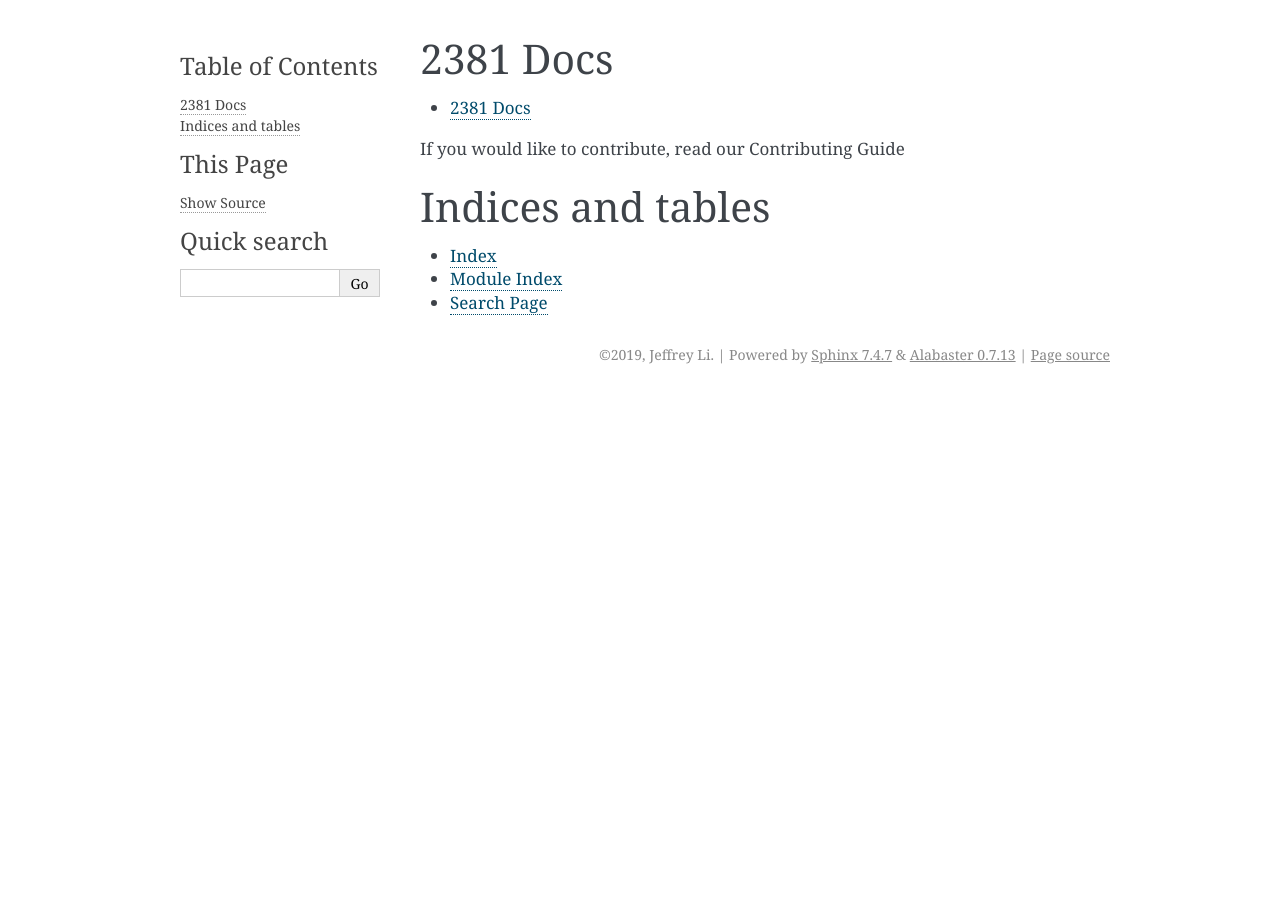
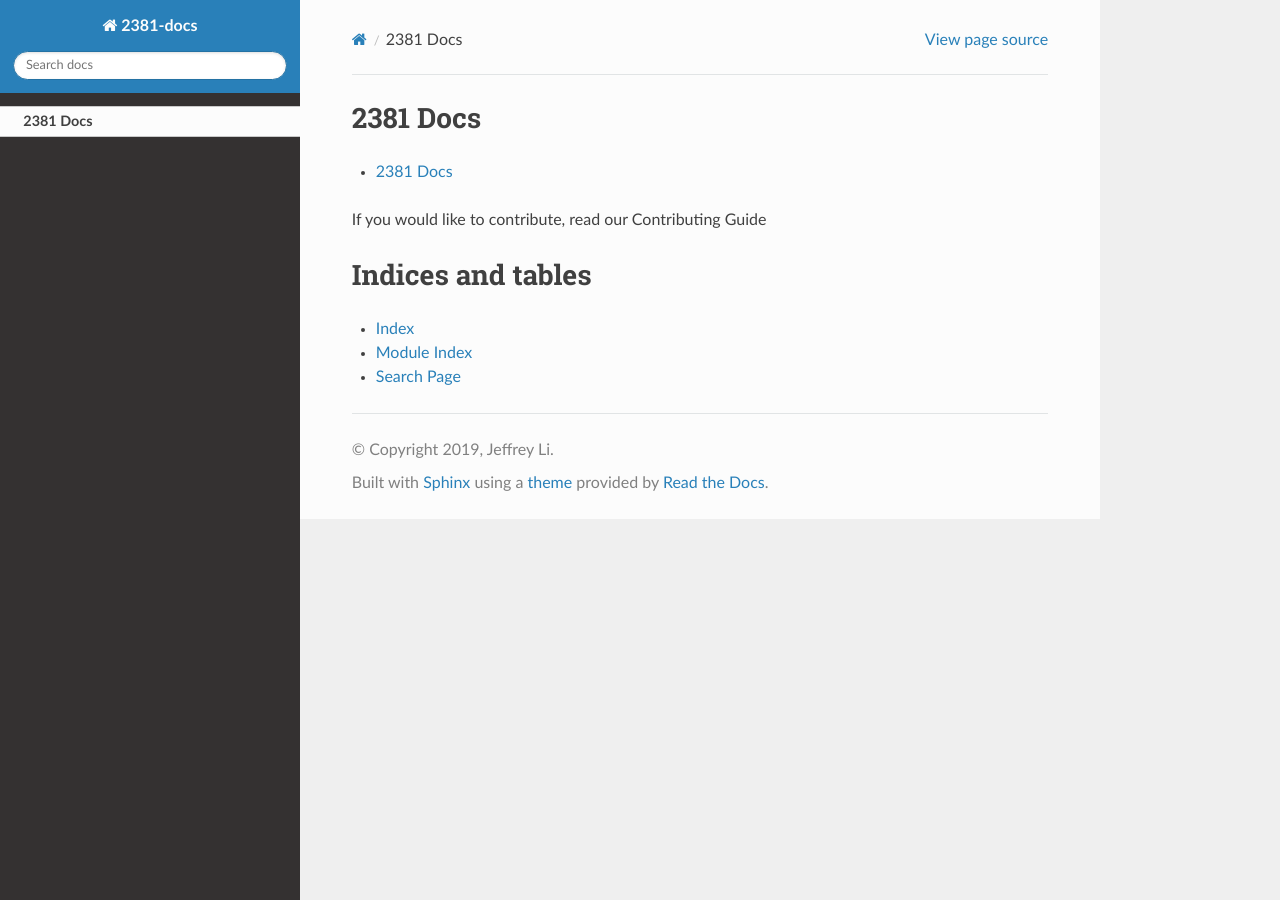
Before and after one commit to 2381-robotics/2381-docs, a Sphinx documentation site: the page built from source/index.rst, in a window 1280 px wide. Built offline with Sphinx 7.4.7 and the Read the Docs theme 2.0.0, drawn with Linux system fonts in a browser that asks for light colours; pages that are not in the unit, such as notebooks, are missing from menus.

```diff
--- a/source/conf.py
+++ b/source/conf.py
@@ -22,7 +22,7 @@ copyright = '2019, Jeffrey Li'
 author = 'Jeffrey Li'
 
 # The full version, including alpha/beta/rc tags
-release = '2019/08/12'
+release = '0.0.1'
 
 
 # -- General configuration ---------------------------------------------------
@@ -30,7 +30,7 @@ release = '2019/08/12'
 # Add any Sphinx extension module names here, as strings. They can be
 # extensions coming with Sphinx (named 'sphinx.ext.*') or your custom
 # ones.
-extensions = [
+extensions = ["sphinx.ext.autodoc",
 ]
 
 # Add any paths that contain templates here, relative to this directory.
@@ -47,9 +47,13 @@ exclude_patterns = []
 # The theme to use for HTML and HTML Help pages.  See the documentation for
 # a list of builtin themes.
 #
-html_theme = 'alabaster'
+html_theme = 'sphinx_rtd_theme'
 
 # Add any paths that contain custom static files (such as style sheets) here,
 # relative to this directory. They are copied after the builtin static files,
 # so a file named "default.css" will overwrite the builtin "default.css".
 html_static_path = ['_static']
+
+
+# The document name of the “master” document, that is, the document that contains the root toctree directive. Default is 'index'.
+master_doc = 'index'
```
